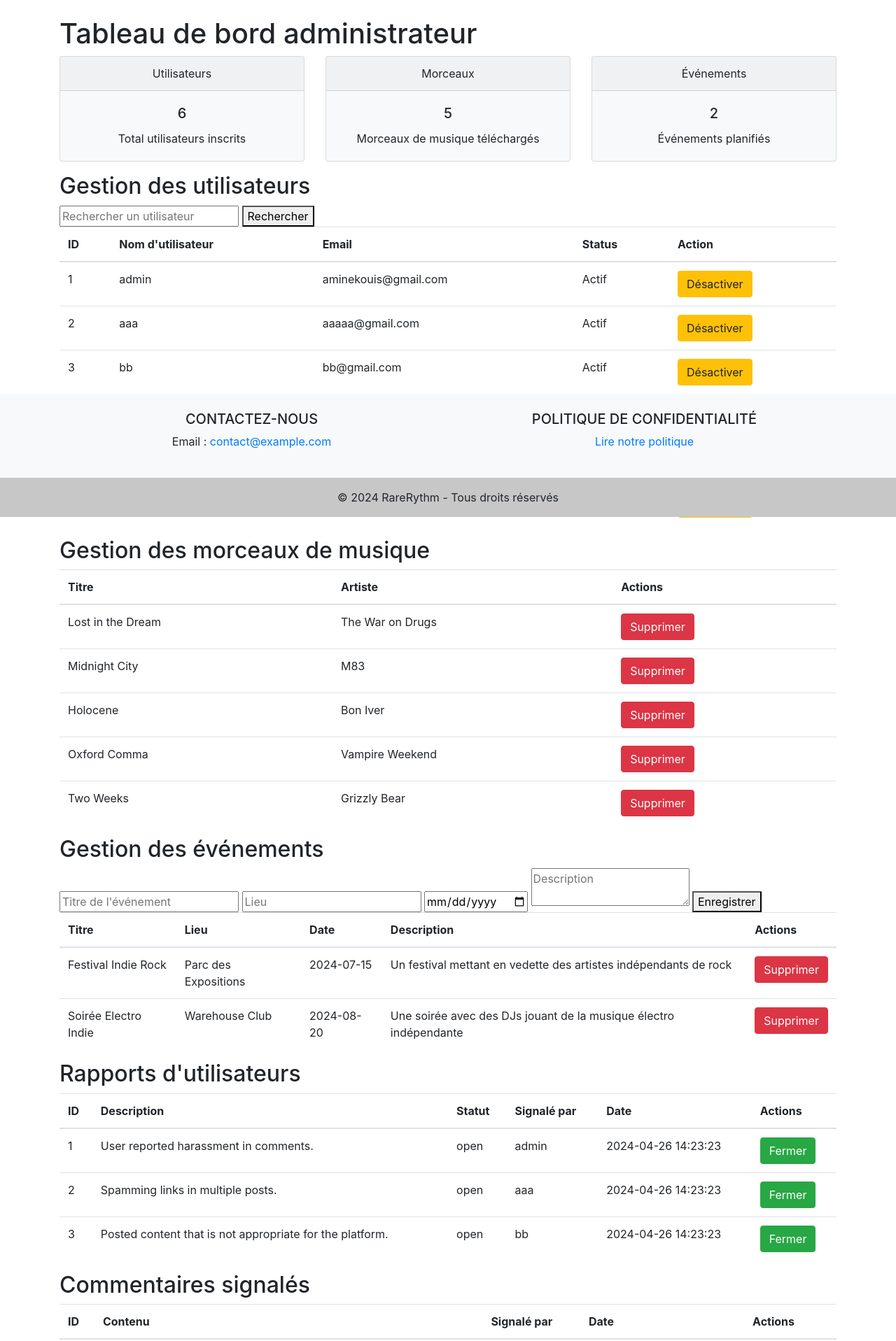
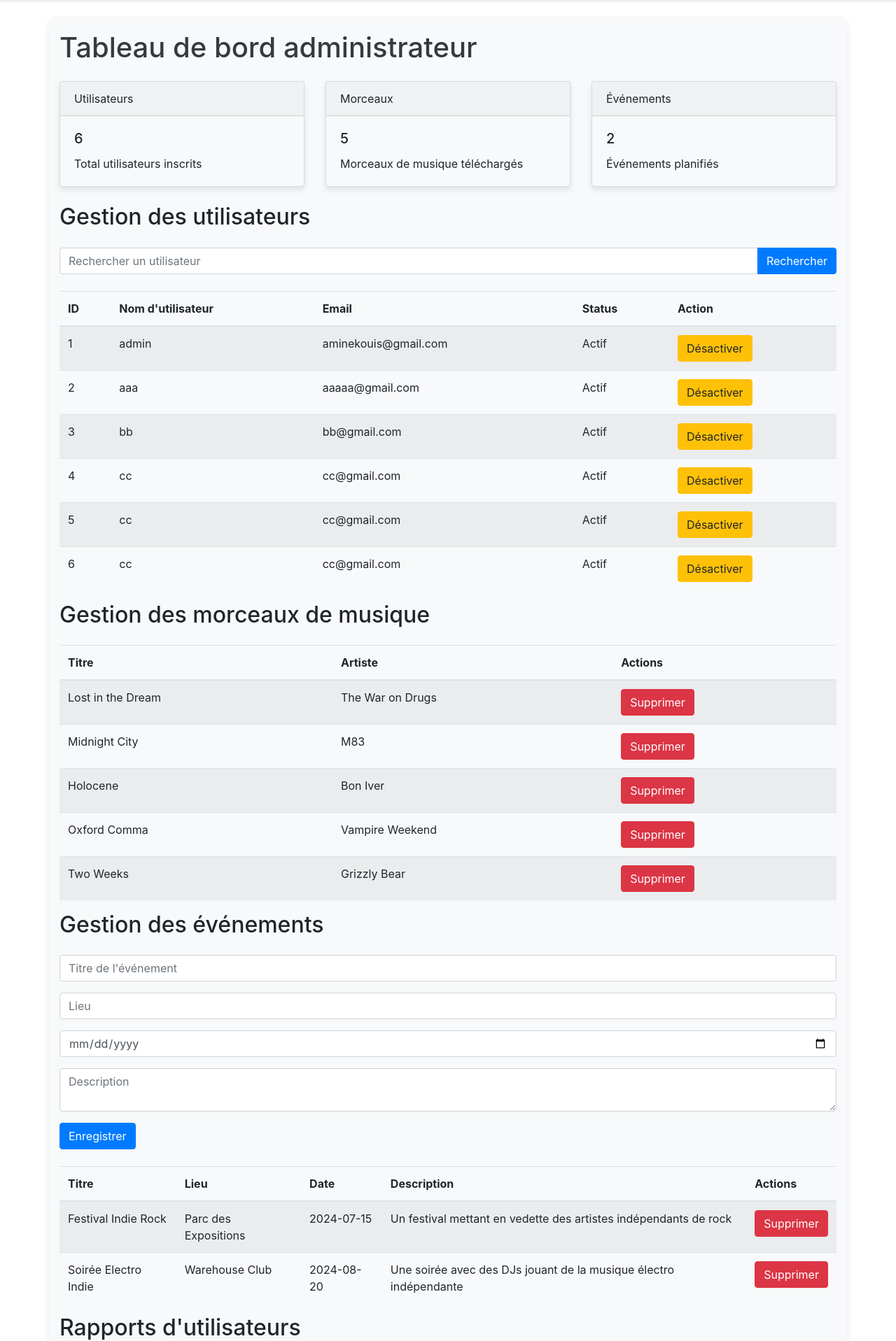
Before and after one commit to irchadi/RareRythm-DP, a PHP site: page /admin_dashboard.php in a window 1280 px wide. Shown: the part 61-1978 px from the top of the page at 70% size. Run offline with PHP 8.4, Linux system fonts and the light colour scheme; a user stored in the database is signed in; data comes from the database, SQL or seed files in the repository.

Commit message:
global design

```diff
--- a/public/admin_dashboard.php
+++ b/public/admin_dashboard.php
@@ -123,16 +123,16 @@ if ($_SERVER['REQUEST_METHOD'] === 'POST') {
     <div class="collapse navbar-collapse" id="navbarNav">
         <ul class="navbar-nav ml-auto">
             <li class="nav-item">
-                <a class="nav-link" href="#">Genres</a>
+                <a class="nav-link" href="genres.php">Genres</a>
             </li>
             <li class="nav-item">
                 <a class="nav-link" href="musique.php">Musiques</a>
             </li>
             <li class="nav-item">
-                <a class="nav-link" href="#">Évènements</a>
+                <a class="nav-link" href="events.php">Évènements</a>
             </li>
             <li class="nav-item">
-                <a class="nav-link" href="#">Partager ma musique</a>
+                <a class="nav-link" href="partager_musique.php">Partager ma musique</a>
             </li>
             <li class="nav-item">
                 <?php if (isset($_SESSION['username'])): ?>
@@ -152,12 +152,12 @@ if ($_SERVER['REQUEST_METHOD'] === 'POST') {
     </div>
 </nav>
     </header>
-
     <main class="container mt-4">
-        <h1>Tableau de bord administrateur</h1>
-        <div class="row text-center">
+        <h1 class="mb-4">Tableau de bord administrateur</h1>
+        <div class="row">
+            <!-- Statistiques -->
             <div class="col-md-4">
-                <div class="card bg-light mb-3">
+                <div class="card bg-light mb-4">
                     <div class="card-header">Utilisateurs</div>
                     <div class="card-body">
                         <h5 class="card-title"><?= $totalUsers ?></h5>
@@ -166,7 +166,7 @@ if ($_SERVER['REQUEST_METHOD'] === 'POST') {
                 </div>
             </div>
             <div class="col-md-4">
-                <div class="card bg-light mb-3">
+                <div class="card bg-light mb-4">
                     <div class="card-header">Morceaux</div>
                     <div class="card-body">
                         <h5 class="card-title"><?= $totalMorceaux ?></h5>
@@ -175,7 +175,7 @@ if ($_SERVER['REQUEST_METHOD'] === 'POST') {
                 </div>
             </div>
             <div class="col-md-4">
-                <div class="card bg-light mb-3">
+                <div class="card bg-light mb-4">
                     <div class="card-header">Événements</div>
                     <div class="card-body">
                         <h5 class="card-title"><?= $totalEvenements ?></h5>
@@ -184,12 +184,19 @@ if ($_SERVER['REQUEST_METHOD'] === 'POST') {
                 </div>
             </div>
         </div>
-        <h2>Gestion des utilisateurs</h2>
-        <form action="" method="get">
-            <input type="text" name="search" placeholder="Rechercher un utilisateur" value="<?= htmlspecialchars($search) ?>">
-            <button type="submit">Rechercher</button>
+
+        <!-- Gestion des utilisateurs -->
+        <h2 class="mb-4">Gestion des utilisateurs</h2>
+        <form action="" method="get" class="mb-4">
+            <div class="input-group">
+                <input type="text" name="search" class="form-control" placeholder="Rechercher un utilisateur" value="<?= htmlspecialchars($search) ?>">
+                <div class="input-group-append">
+                    <button class="btn btn-primary" type="submit">Rechercher</button>
+                </div>
+            </div>
         </form>
-        <table class="table">
+        <div class="table-responsive">
+            <table class="table table-striped">
                 <thead>
                     <tr>
                         <th>ID</th>
@@ -210,7 +217,7 @@ if ($_SERVER['REQUEST_METHOD'] === 'POST') {
                             <form action="" method="post">
                                 <input type="hidden" name="user_id" value="<?= $user['id'] ?>">
                                 <input type="hidden" name="new_status" value="<?= $user['active'] ? 0 : 1 ?>">
-                            <button type="submit" name="toggle_status" class="btn btn-<?= $user['active'] ? 'warning' : 'success' ?>">
+                                <button type="submit" name="toggle_status" class="btn <?= $user['active'] ? 'btn-warning' : 'btn-success' ?>">
                                     <?= $user['active'] ? 'Désactiver' : 'Activer' ?>
                                 </button>
                             </form>
@@ -219,8 +226,12 @@ if ($_SERVER['REQUEST_METHOD'] === 'POST') {
                     <?php endforeach; ?>
                 </tbody>
             </table>
-        <h2>Gestion des morceaux de musique</h2>
-        <table class="table">
+        </div>
+
+        <!-- Gestion des morceaux de musique -->
+        <h2 class="mb-4">Gestion des morceaux de musique</h2>
+        <div class="table-responsive">
+            <table class="table table-striped">
                 <thead>
                     <tr>
                         <th>Titre</th>
@@ -243,18 +254,28 @@ if ($_SERVER['REQUEST_METHOD'] === 'POST') {
                     <?php endforeach; ?>
                 </tbody>
             </table>
-            <section>
-                <h2>Gestion des événements</h2>
-                <form method="post">
+        </div>
+
+        <!-- Gestion des événements -->
+        <h2 class="mb-4">Gestion des événements</h2>
+        <form method="post" class="mb-4">
             <input type="hidden" name="event_id" value="">
-                    <input type="text" name="titre" placeholder="Titre de l'événement" required>
-                    <input type="text" name="lieu" placeholder="Lieu">
-                    <input type="date" name="date" required>
-                    <textarea name="description" placeholder="Description"></textarea>
-                    <button type="submit" name="save_event">Enregistrer</button>
+            <div class="form-group">
+                <input type="text" name="titre" class="form-control" placeholder="Titre de l'événement" required>
+            </div>
+            <div class="form-group">
+                <input type="text" name="lieu" class="form-control" placeholder="Lieu">
+            </div>
+            <div class="form-group">
+                <input type="date" name="date" class="form-control" required>
+            </div>
+            <div class="form-group">
+                <textarea name="description" class="form-control" placeholder="Description"></textarea>
+            </div>
+            <button type="submit" name="save_event" class="btn btn-primary">Enregistrer</button>
         </form>
-
-                <table class="table">
+        <div class="table-responsive">
+            <table class="table table-striped">
                 <thead>
                     <tr>
                         <th>Titre</th>
@@ -281,10 +302,12 @@ if ($_SERVER['REQUEST_METHOD'] === 'POST') {
                     <?php endforeach; ?>
                 </tbody>
             </table>
-                </section>
-                <section>
-    <h2>Rapports d'utilisateurs</h2>
-    <table class="table">
+        </div>
+
+        <!-- Rapports d'utilisateurs -->
+        <h2 class="mb-4">Rapports d'utilisateurs</h2>
+        <div class="table-responsive">
+            <table class="table table-striped">
                 <thead>
                     <tr>
                         <th>ID</th>
@@ -310,11 +333,12 @@ if ($_SERVER['REQUEST_METHOD'] === 'POST') {
                     <?php endforeach; ?>
                 </tbody>
             </table>
-</section>
+        </div>
 
-<section>
-    <h2>Commentaires signalés</h2>
-    <table class="table">
+        <!-- Commentaires signalés -->
+        <h2 class="mb-4">Commentaires signalés</h2>
+        <div class="table-responsive">
+            <table class="table table-striped">
                 <thead>
                     <tr>
                         <th>ID</th>
@@ -338,26 +362,24 @@ if ($_SERVER['REQUEST_METHOD'] === 'POST') {
                     <?php endforeach; ?>
                 </tbody>
             </table>
-</section>
-<section>
-    <h2>Paramètres du site</h2>
+        </div>
+
+        <!-- Paramètres du site -->
+        <h2 class="mb-4">Paramètres du site</h2>
         <form method="post">
-        <div>
+            <div class="form-group">
                 <label for="contact_email">Email de contact :</label>
-            <input type="email" name="contact_email" id="contact_email" value="<?= htmlspecialchars($settings['contact_email'] ?? '') ?>">
+                <input type="email" name="contact_email" id="contact_email" class="form-control" value="<?= htmlspecialchars($settings['contact_email'] ?? '') ?>">
             </div>
-        <div>
+            <div class="form-group">
                 <label for="privacy_policy">Politique de confidentialité :</label>
-            <textarea name="privacy_policy" id="privacy_policy"><?= htmlspecialchars($settings['privacy_policy'] ?? '') ?></textarea>
+                <textarea name="privacy_policy" id="privacy_policy" class="form-control"><?= htmlspecialchars($settings['privacy_policy'] ?? '') ?></textarea>
             </div>
-        <button type="submit">Sauvegarder les modifications</button>
+            <button type="submit" class="btn btn-primary">Sauvegarder les modifications</button>
         </form>
-</section>
-
-
     </main>
 
-    <footer class="bg-light text-center text-lg-start fixed-bottom">
+    <footer class="bg-light text-center text-lg-start">
     <div class="container p-4">
         <div class="row">
             <div class="col-lg-6 col-md-12 mb-4 mb-md-0">
--- a/public/css/style.css
+++ b/public/css/style.css
@@ -1,3 +1,21 @@
+/* main content*/
+
+body {
+    font-family: Arial, sans-serif;
+    background-color: #f8f9fa;
+}
+.navbar {
+    background-color: #ffffff;
+    box-shadow: 0px 2px 4px rgba(0, 0, 0, 0.1);
+}
+.card {
+    border-radius: 10px;
+    box-shadow: 0px 4px 8px rgba(0, 0, 0, 0.1);
+}
+footer {
+    background-color: #343a40;
+    color: #ffffff;
+}
 
 /* barre de recherche */
 
@@ -37,3 +55,58 @@
     color: #333; /* Choisir la couleur du texte */
     margin-right: .5em;
 }
+
+/* Style pour le formulaire de partage de musique */
+.container {
+    max-width: 600px;
+    margin: auto;
+    padding: 20px;
+    background-color: #f8f9fa;
+    border-radius: 10px;
+    box-shadow: 0 4px 8px rgba(0, 0, 0, 0.1);
+}
+
+h1 {
+    color: #343a40;
+}
+
+.alert {
+    margin-bottom: 20px;
+}
+
+.form-control,
+.form-select {
+    border: none;
+    border-bottom: 2px solid #007bff;
+    border-radius: 0;
+    box-shadow: none;
+    background-color: transparent;
+}
+
+.form-control:focus,
+.form-select:focus {
+    border-color: #0056b3;
+    box-shadow: none;
+}
+
+textarea.form-control {
+    resize: vertical;
+}
+
+.btn-primary {
+    background-color: #007bff;
+    border: none;
+}
+
+.btn-primary:hover {
+    background-color: #0056b3;
+}
+
+.btn-primary:focus {
+    box-shadow: none;
+}
+
+.btn-primary:active {
+    background-color: #0056b3;
+    box-shadow: none;
+}
--- a/public/event_detail.php
+++ b/public/event_detail.php
@@ -78,7 +78,7 @@ if (!$event) {
     <p>Description : <?= nl2br(htmlspecialchars($event['description'])); ?></p>
 </main>
 
-<footer class="bg-light text-center text-lg-start fixed-bottom">
+<footer class="bg-light text-center text-lg-start">
     <div class="container p-4">
         <div class="row">
             <div class="col-lg-6 col-md-12 mb-4 mb-md-0">
--- a/public/genres.php
+++ b/public/genres.php
@@ -86,7 +86,7 @@ try {
     </div>
 </div>
 
-    <footer class="bg-light text-center text-lg-start fixed-bottom">
+    <footer class="bg-light text-center text-lg-start ">
     <div class="container p-4">
         <div class="row">
             <div class="col-lg-6 col-md-12 mb-4 mb-md-0">
--- a/public/login.php
+++ b/public/login.php
@@ -65,7 +65,7 @@ if ($_SERVER["REQUEST_METHOD"] == "POST") {
         <div class="collapse navbar-collapse" id="navbarNav">
             <ul class="navbar-nav ml-auto">
                 <li class="nav-item">
-                    <a class="nav-link" href="#">Genres</a>
+                    <a class="nav-link" href="genres.php">Genres</a>
                 </li>
                 <li class="nav-item">
                     <a class="nav-link" href="#">Favoris</a>
--- a/public/search_results.php
+++ b/public/search_results.php
@@ -1,7 +1,6 @@
 <?php
 session_start();
-require_once '../includes/config.php'; // Assurez-vous que le chemin est correct.
-
+require_once '../includes/config.php';
 // Initialiser les résultats de recherche
 $searchResults = [];
 
```
Also changed, not shown: public/partager_musique.php (+8 -5 lines), public/upload_profile_pic.php (added, +65 -0 lines), public/user_dashboard.php (+46 -19 lines), public/images/woman-7531315_1280.png (added), 1 other file. Lines whose indentation alone changed are shown as unchanged.
